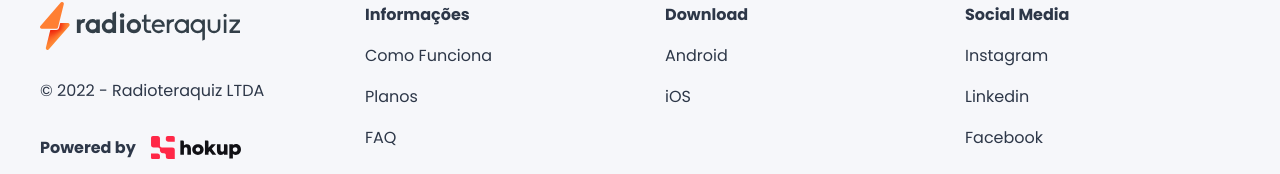
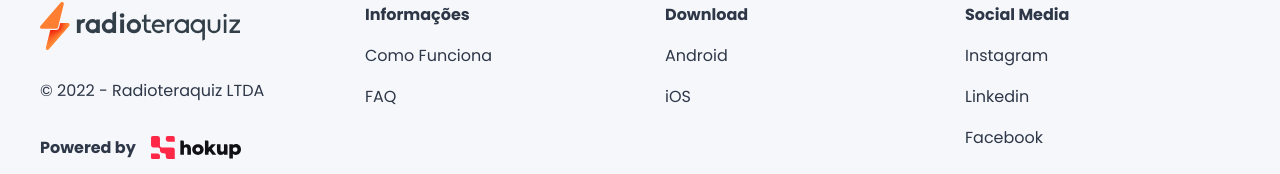
Before and after one commit to bernardojb/radioteraquiz, a React (Create React App) app: page / in a window 1280 px wide. Shown: the part 3888-4062 px from the top of the page. Built offline with nearby package versions, Linux system fonts and the light colour scheme.

Commit message:
footer update

```diff
--- a/src/components/Footer/Footer.js
+++ b/src/components/Footer/Footer.js
@@ -69,9 +69,9 @@ export default function Footer() {
                             <a href="#sobre-o-app">
                                 <p>Como Funciona</p>
                             </a>
-                            <a href='#planos'>
+                            {/* <a href='#planos'>
                                 <p>Planos</p>
-                            </a>
+                            </a> */}
                             <a href='#faq'>
                                 <p>FAQ</p>
                             </a>
```
